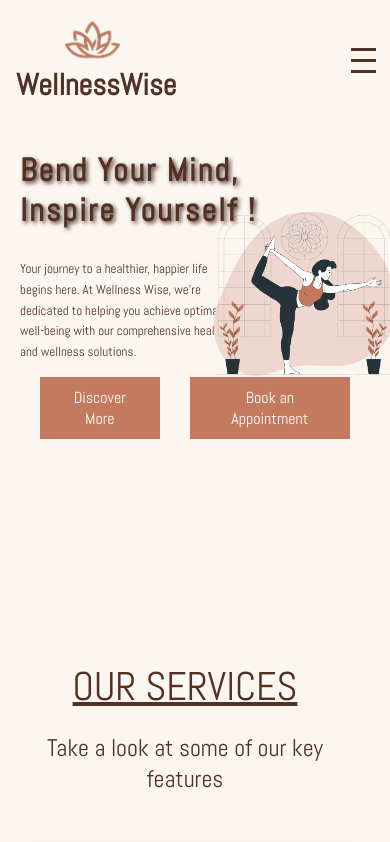
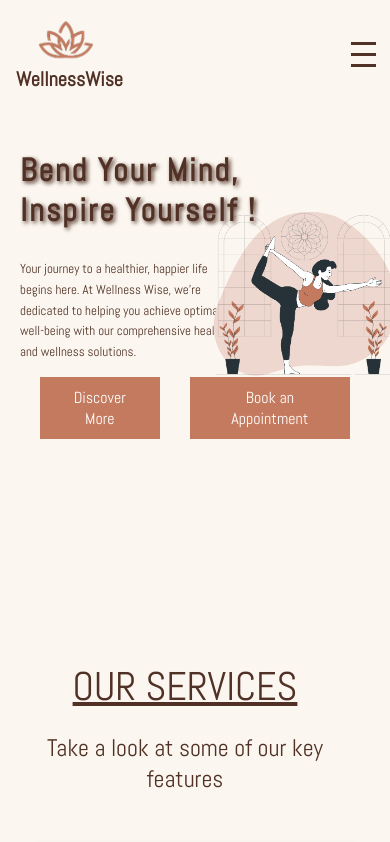
Before and after one commit to Mehar-Aziz/WellnessWise, a React (Create React App) app in the folder wellnesswise-frontend/: page / in a window 390 px wide. Shown: the top 842 px of the page. Built offline with nearby package versions, Linux system fonts and the light colour scheme.

Commit message:
Change navbar font size

```diff
--- a/wellnesswise-frontend/src/App.css
+++ b/wellnesswise-frontend/src/App.css
@@ -17,6 +17,8 @@ body {
   font-family: "Abel", sans-serif;
   font-weight: 400;
   font-style: normal;
+  background-color: #fbf7f0;
+  overflow-x:initial;
 }
 
 
--- a/wellnesswise-frontend/src/components/Navbar.css
+++ b/wellnesswise-frontend/src/components/Navbar.css
@@ -108,6 +108,9 @@ nav ul li a {
 }
 
 @media (max-width: 768px) {
+  .logo-container h1 {
+    font-size: 20px;
+  }
   nav ul {
     display: none;
     flex-direction: column;
```
